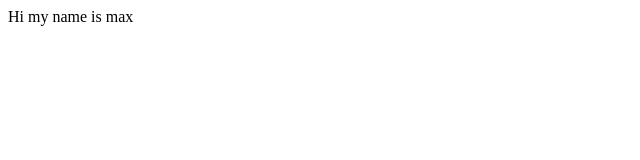
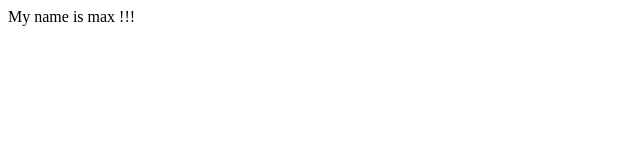
Before and after one commit to Maxfricker1/first-GitHub-project, a plain HTML site: page index.html in a window 1280 px wide. Shown: the full height of the page, 0-640 px from the left. Drawn offline with Linux system fonts and the light colour scheme.

Commit message:
emphasize the name

```diff
--- a/index.html
+++ b/index.html
@@ -7,6 +7,6 @@
     <title>Document</title>
 </head>
 <body>
-    Hi my name is max
+    My name is max !!!
 </body>
 </html>
```
